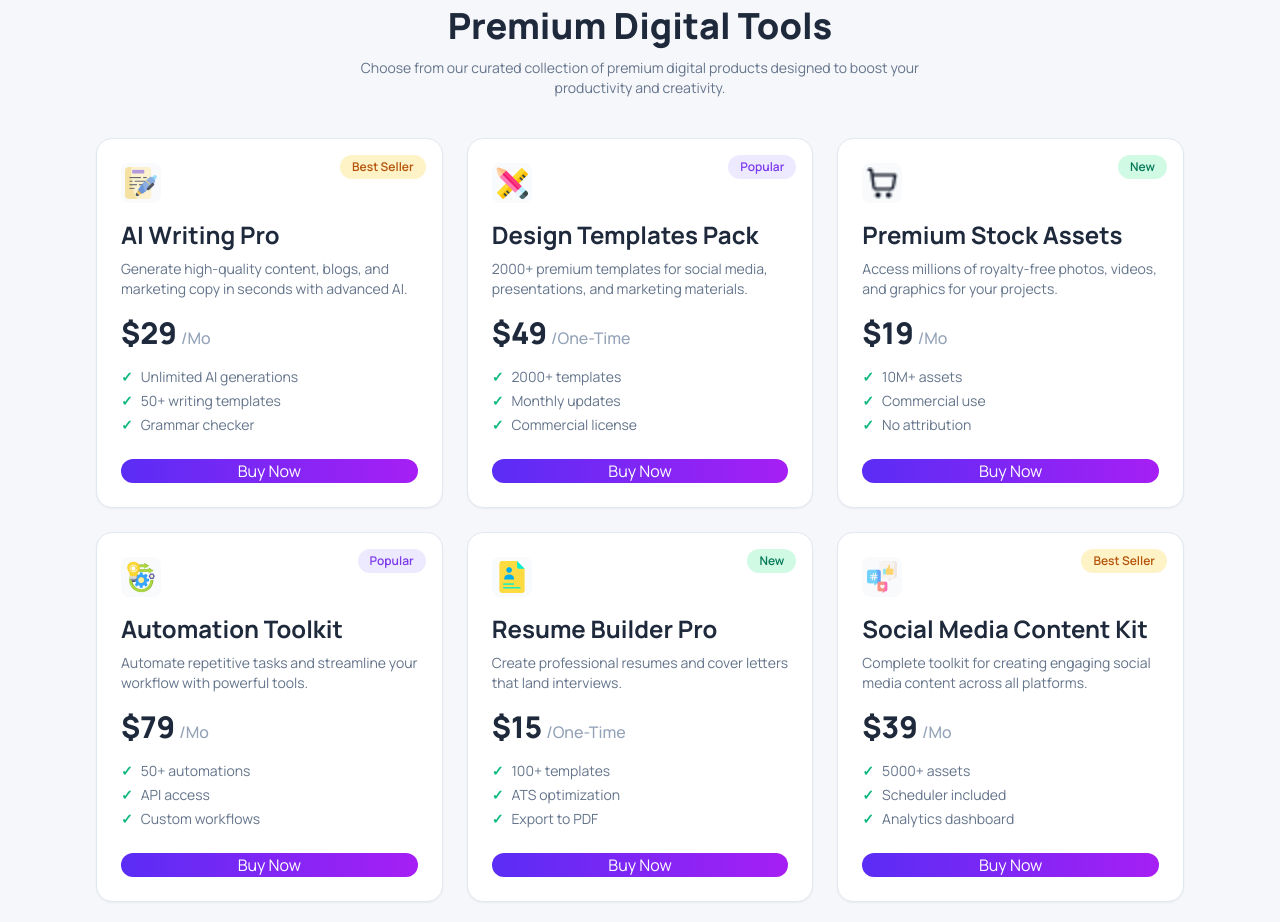
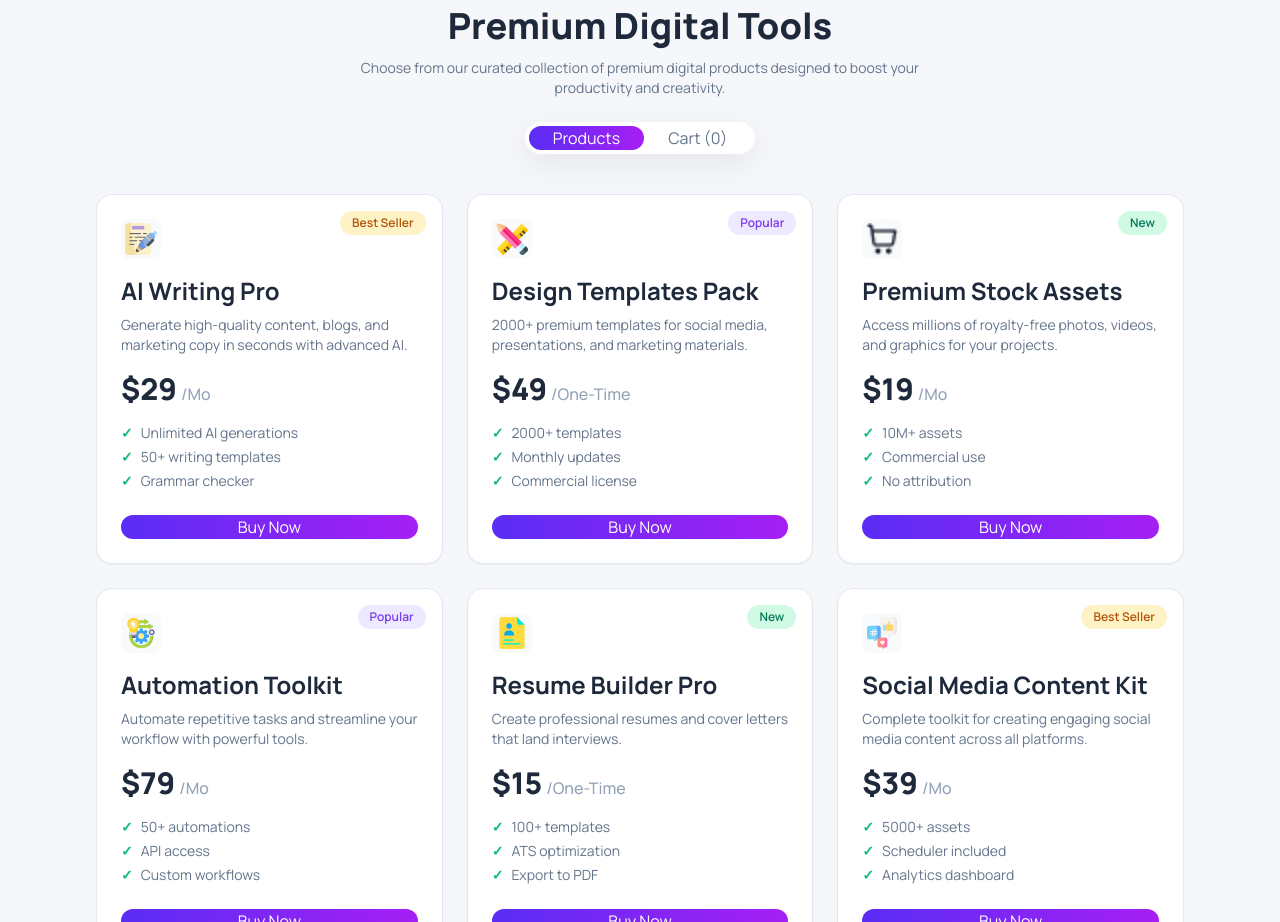
Before and after one commit to Nur-Ahammed-Tonmoy/DIGITALPLATFORM, a React app: page / in a window 1280 px wide. Shown: the part 960-1882 px from the top of the page. Built offline with nearby package versions, Linux system fonts and the light colour scheme; the HTML template or start-up script is replaced by a standard one.

Commit message:
productatb section

```diff
--- a/src/App.jsx
+++ b/src/App.jsx
@@ -78,7 +78,11 @@ function App() {
               Choose from our curated collection of premium digital products
               designed to boost your productivity and creativity.
             </p>
-
+            <ProductTabs
+              activeTab={activeTab}
+              cartCount={cartItems.length}
+              onTabChange={setActiveTab}
+            />
           </div>
 
           {activeTab === "products" ? (
```
